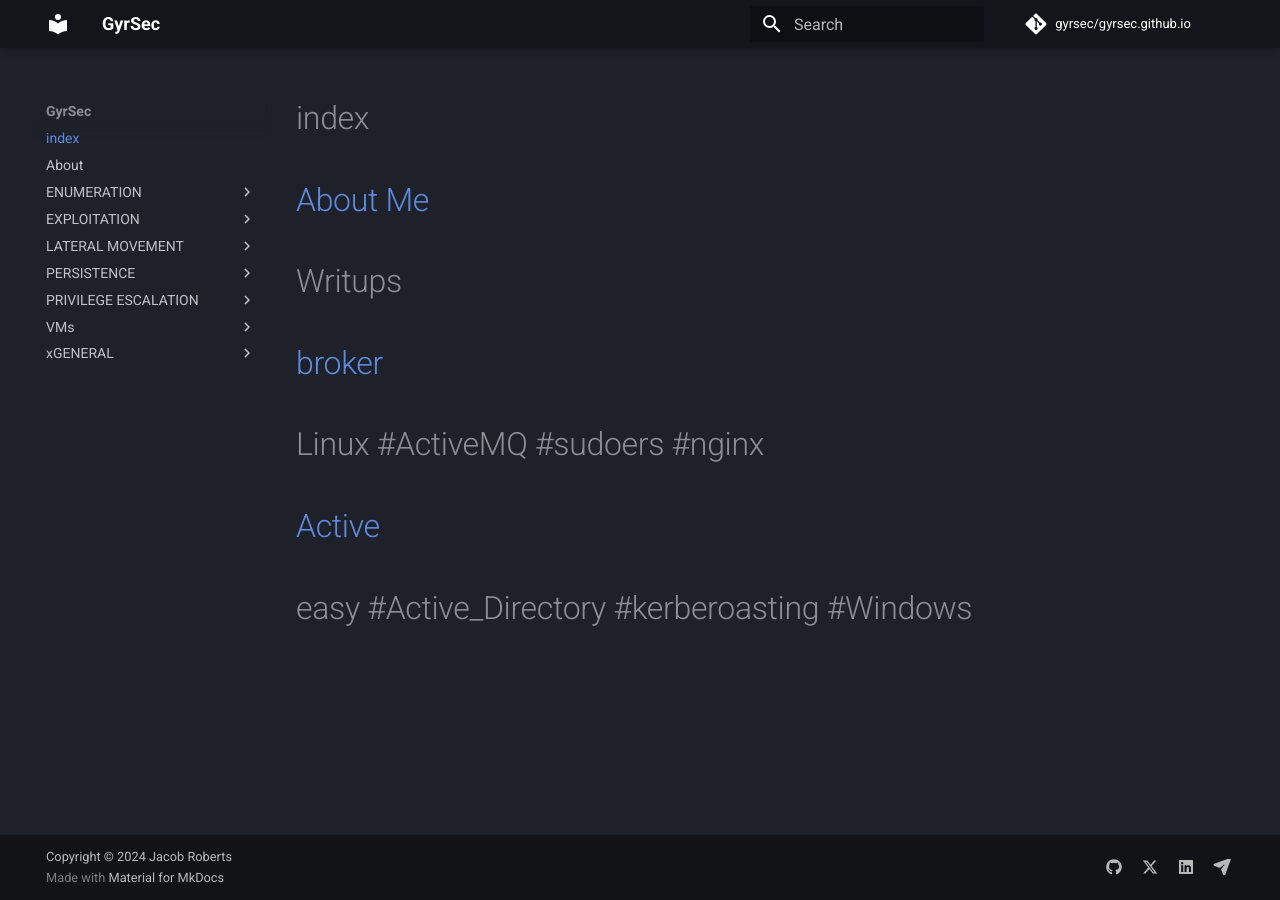
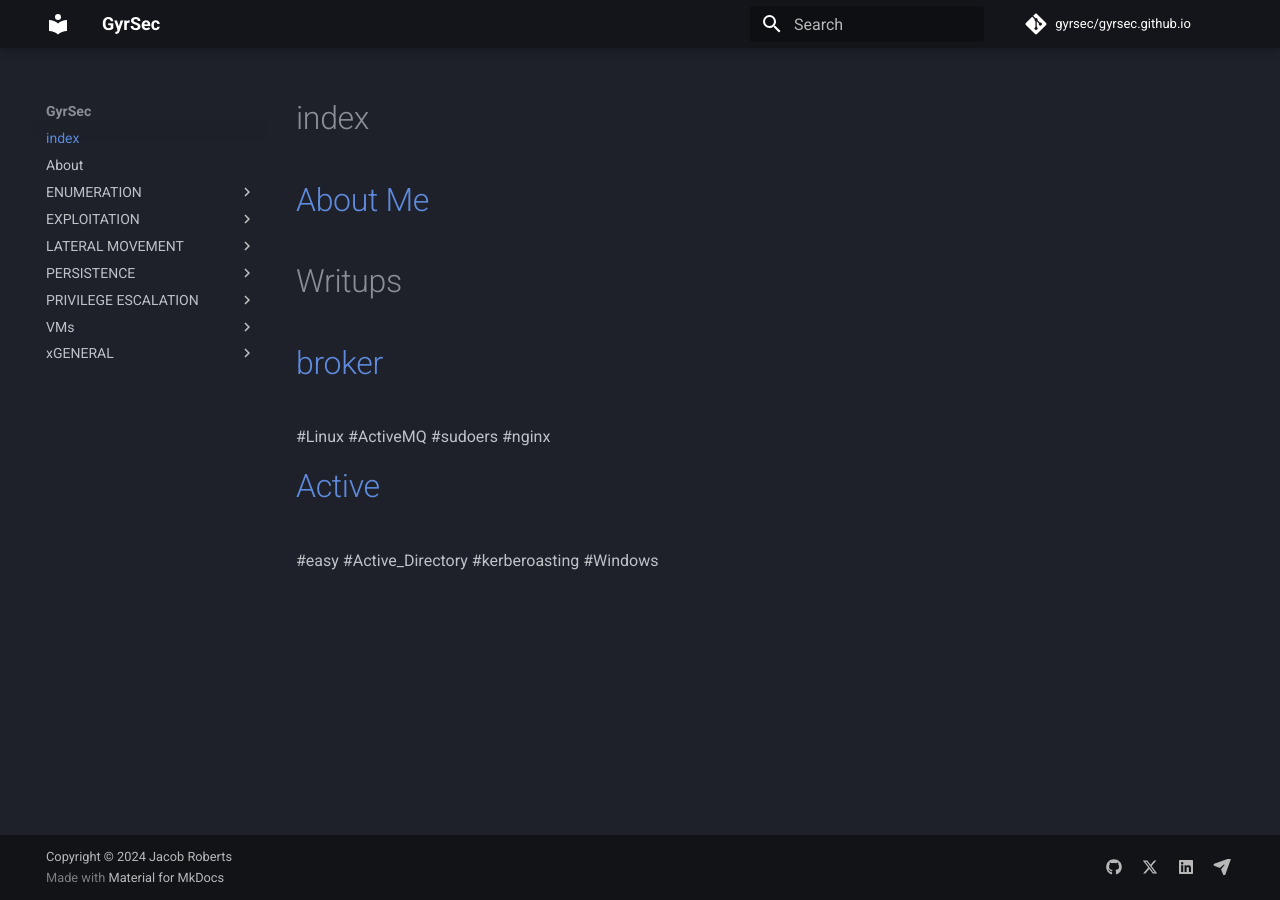
Before and after one commit to gyrsec/gyrsec.github.io, an MkDocs documentation site: the page built from docs/index.md, in a window 1280 px wide. Built offline with MkDocs 1.6.1 and Material for MkDocs 9.7.7, drawn with Linux system fonts in a browser that asks for light colours; comment, search, counter and statistics services are not loaded.

Commit message:
markdown hashtag temporary fix

```diff
--- a/docs/index.md
+++ b/docs/index.md
@@ -3,6 +3,6 @@
 # [About Me](https://gyrsec.github.io/about/)
 # Writups
 # [broker](https://gyrsec.github.io/VMs/HTB/Broker/)
-#Linux #ActiveMQ #sudoers #nginx
+\#Linux \#ActiveMQ \#sudoers \#nginx
 # [Active](https://gyrsec.github.io/VMs/HTB/Active/)
-#easy #Active_Directory #kerberoasting #Windows
+\#easy \#Active_Directory \#kerberoasting \#Windows
```
Also changed, not shown: docs/.obsidian/workspace.json.
